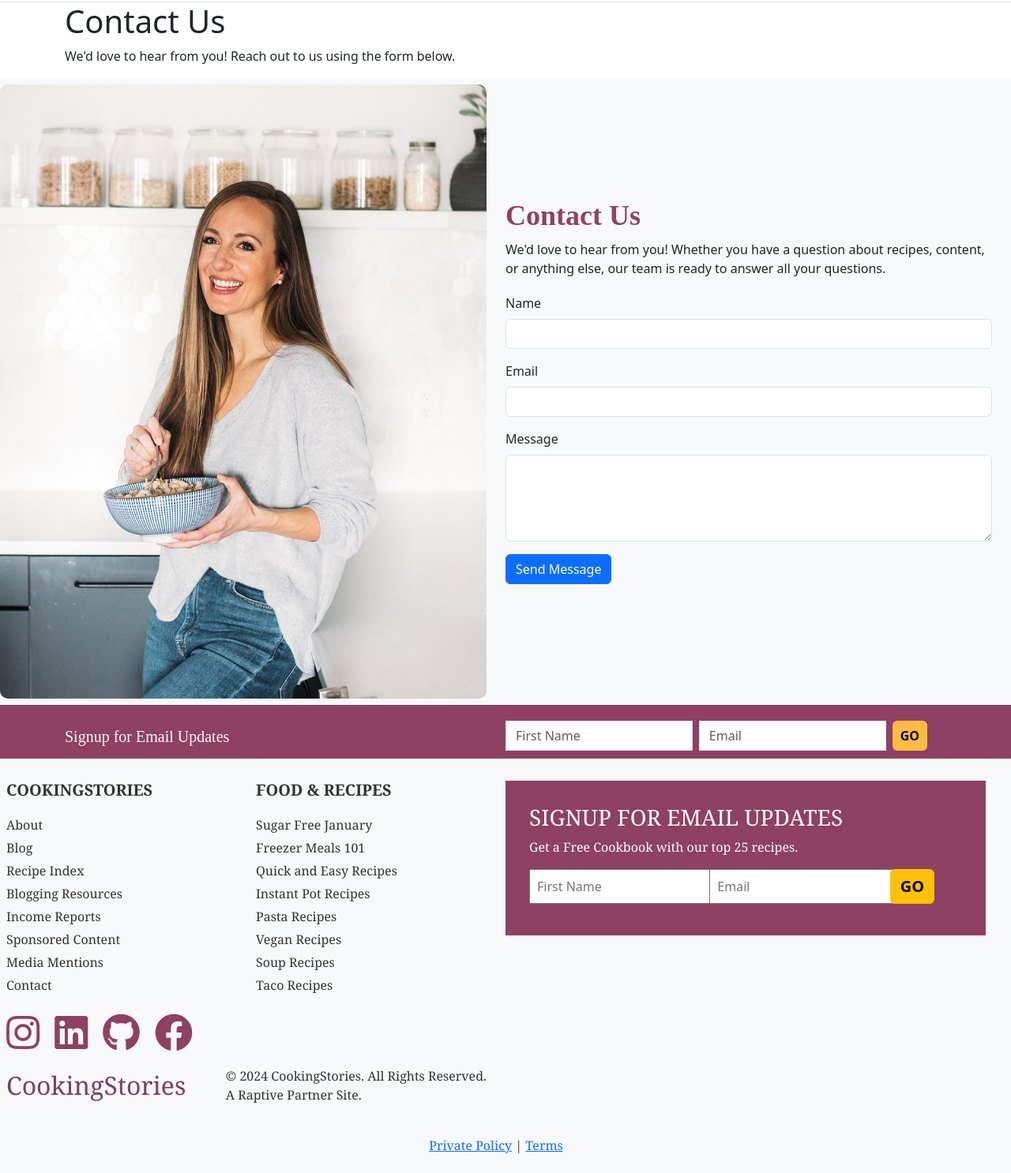
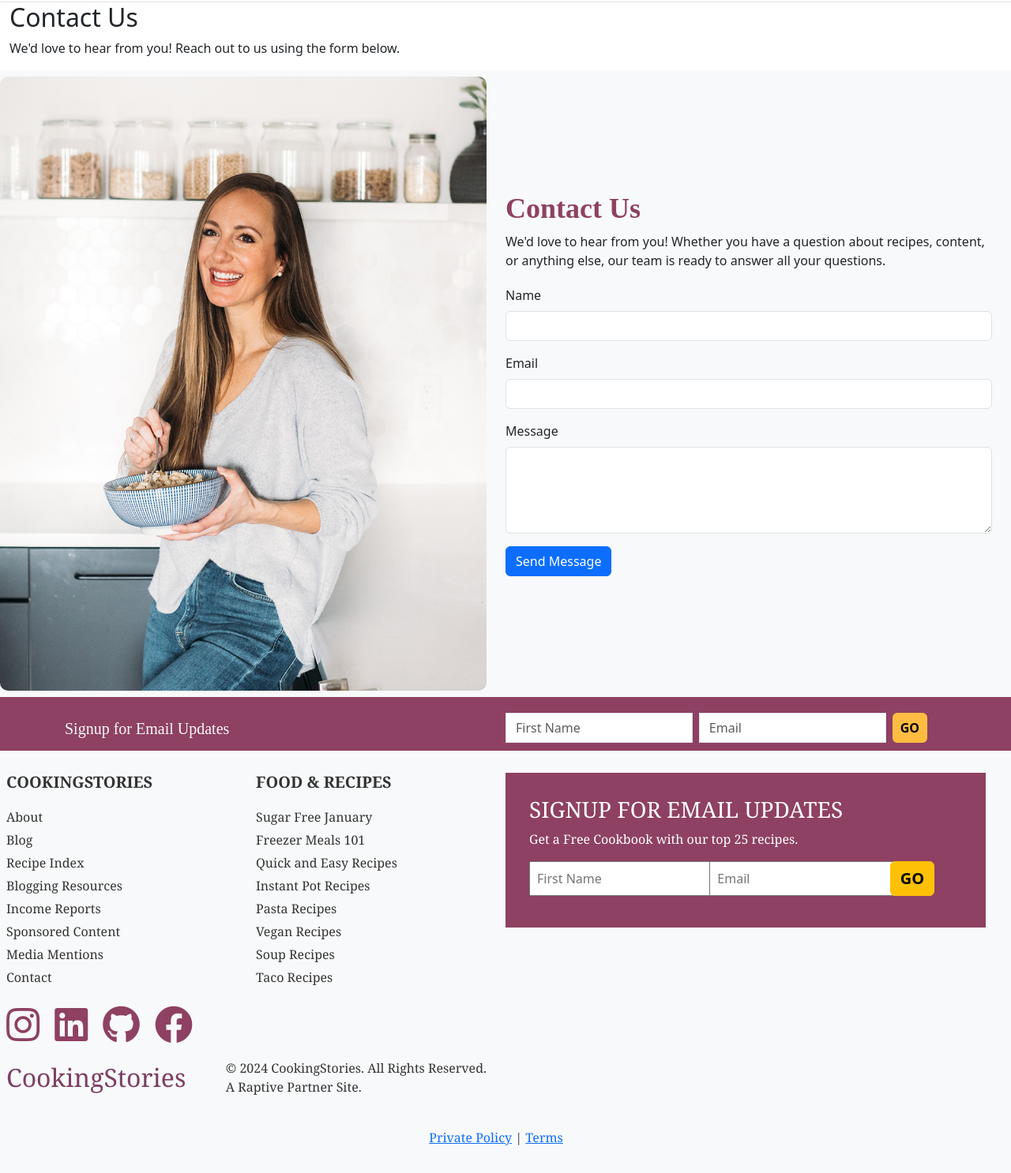
Before and after one commit to Amitp0070/CookingStories, a Django app: page /contact/ in a window 1280 px wide. Shown: the part 62-1548 px from the top of the page at 79% size. After the commit the page ends 1513 px from the top, so only its background shows below. Run offline with Django 4.2, Linux system fonts and the light colour scheme; some libraries are stand-ins or nearby versions.

Commit message:
`Updated templates and database file with minor styling changes`

```diff
--- a/templates/Cookingstories/about.html
+++ b/templates/Cookingstories/about.html
@@ -7,7 +7,7 @@
     }
 
     .about-section {
-        margin: 30px 0;
+        padding-top: 10px;
         background-color: #f1f0f094;
         overflow: hidden;
     }
--- a/templates/Cookingstories/contact.html
+++ b/templates/Cookingstories/contact.html
@@ -79,8 +79,8 @@
 {% block content %}
 
 <div class="contact-header">
-    <div class="container">
-        <h1>Contact Us</h1>
+    <div class="container-fluid">
+        <h2>Contact Us</h2>
         <p>We'd love to hear from you! Reach out to us using the form below.</p>
     </div>
 </div>
--- a/templates/accounts/register.html
+++ b/templates/accounts/register.html
@@ -11,9 +11,6 @@
     <link href="https://cdn.jsdelivr.net/npm/bootstrap@5.3.2/dist/css/bootstrap.min.css" rel="stylesheet"
         integrity="sha384-T3c6CoIi6uLrA9TneNEoa7RxnatzjcDSCmG1MXxSR1GAsXEV/Dwwykc2MPK8M2HN" crossorigin="anonymous" />
     <style>
-        body {
-            background-color: #eff0ed;
-        }
 
         .container {
             padding-top: 10px;
```
Also changed, not shown: db.sqlite3.
